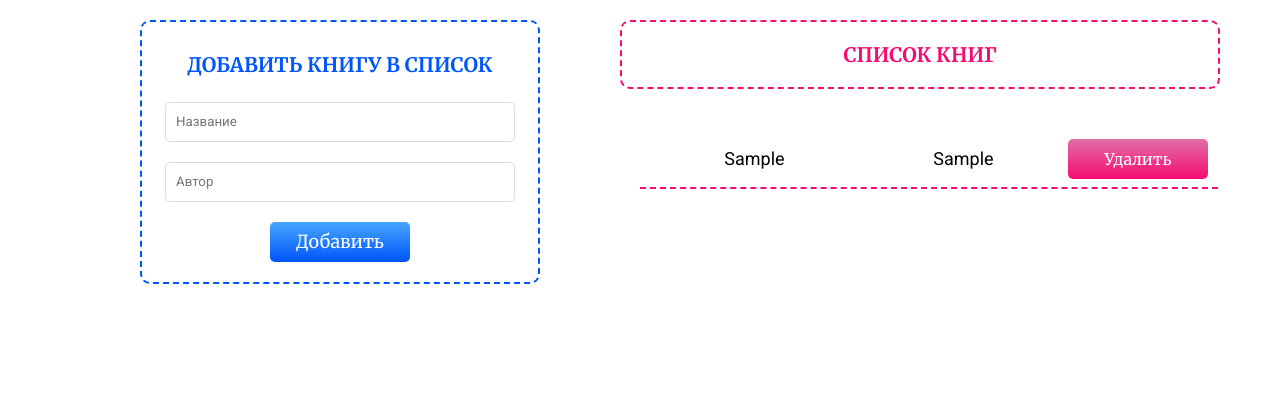
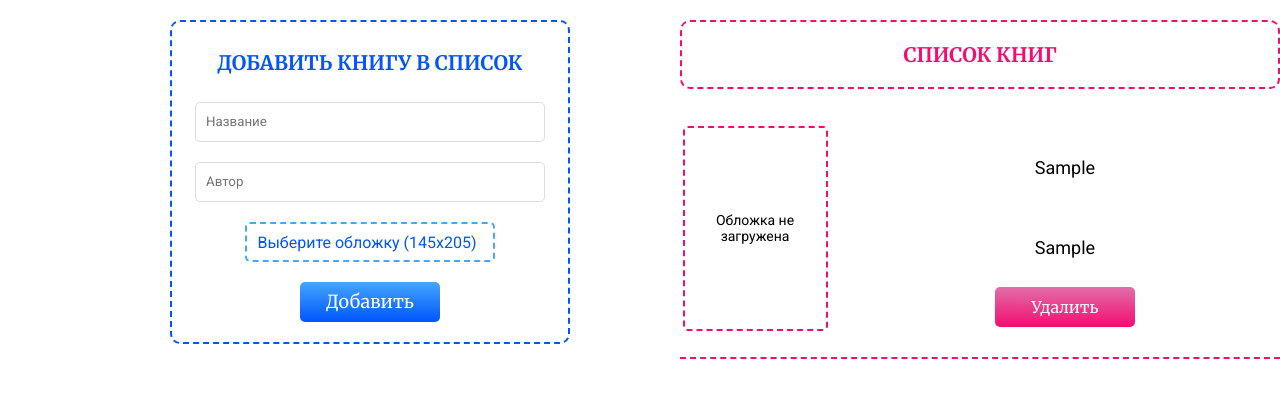
Before and after one commit to Varvaron/book-list, a React (Create React App) app: page / in a window 1280 px wide. Both pictures are taken after typing "Sample", "Sample" into the empty fields and a click on the button "Добавить". Shown: the top 398 px of the page. Built offline with nearby package versions, Linux system fonts and the light colour scheme.

Commit message:
добавлена возможность загружать обложку книге

```diff
--- a/src/App.js
+++ b/src/App.js
@@ -8,19 +8,35 @@ import './App.css';
 const App = () => {
   const [name, setName] = useLocalStorage('name', '');
   const [author, setAuthor] = useLocalStorage('author', '');
-  const [books, setBooks] = useLocalStorage("books", [])
+  const [cover, setCover] = useLocalStorage('cover', '')
+  const [books, setBooks] = useLocalStorage('books', [])
+
+  const addCover =() => {
+    const file = document.querySelector('input[type=file]').files[0];
+    const reader  = new FileReader();
+
+    if (file) {
+      reader.readAsDataURL(file);
+    }
+
+    reader.onloadend = () => {
+      setCover(reader.result);
+    }
+  }
 
   const addBook = () => {
     if (name.length && author.length) {
       const newBook = {
         id: Date.now(),
         name: name,
-        author: author
+        author: author,
+        cover: cover
       }
 
       setBooks((books) => [...books, newBook]);
       setName('');
       setAuthor('');
+      setCover('');
     }
 
     if (!name.length || !author.length) {
@@ -52,8 +68,8 @@ const App = () => {
 
   return (
     <div className='App'>
-      <AddForm name={name} author={author} setName={setName} setAuthor={setAuthor} onKeyPressAdd={onKeyPressAdd} addBook={addBook}/>
-      <BookList books={books} editBook={editBook} deleteBook={deleteBook}/>
+      <AddForm name={name} author={author} cover={cover} setName={setName} setAuthor={setAuthor} onKeyPressAdd={onKeyPressAdd} addBook={addBook} addCover={addCover} setCover={setCover}/>
+      <BookList books={books} editBook={editBook} deleteBook={deleteBook} addCover={addCover}/>
     </div>
   );
 }
--- a/src/components/add-form/add-form.css
+++ b/src/components/add-form/add-form.css
@@ -1,18 +1,19 @@
 .add-form {
   display: grid;
   justify-content: center;
-  grid-template-rows: repeat(4, 1fr);
+  grid-template-rows: repeat(5, 1fr);
   margin: 0 auto;
   padding: 10px;
   border: 2px dashed #0055FB;
   border-radius: 10px;
   box-sizing: border-box;
   justify-items: center;
+  align-items: center;
   min-width: 300px;
 }
 
 .add-form__heading {
-  margin: 20px 0 0;
+  margin: 0;
   text-align: center;
   font-size: 16px;
   text-transform: uppercase;
@@ -37,6 +38,38 @@
 .add-form__input:focus {
   opacity: 0.5;
   border: 2px solid #45A5FF;
+}
+
+.add-form__input-wrapper {
+  width: 250px;
+  height: 40px;
+  display: flex;
+  border: 2px dashed #45A6FF;
+  border-radius: 5px;
+  box-sizing: border-box;
+}
+
+.add-form__file {
+  position: absolute;
+  clip: rect(0 0 0 0);
+  width: 1px;
+  height: 1px;
+  margin: -1px;
+}
+
+.add-form__label {
+  min-width: 240px;
+  box-sizing: border-box;
+  display: flex;
+  justify-content: center;
+  align-items: center;
+  font-family: 'Roboto', sans-serif;
+  color: #0055FB;
+}
+
+.add-form__lavel-text {
+  border: 2px dashed #45A6FF;
+  text-align: center;
 }
 
 .add-form__button {
--- a/src/components/add-form/add-form.jsx
+++ b/src/components/add-form/add-form.jsx
@@ -1,6 +1,6 @@
 import './add-form.css';
 
-const AddForm = ({name, author, setName, setAuthor, onKeyPressAdd, addBook}) => {
+const AddForm = ({name, author, setName, setAuthor, onKeyPressAdd, addBook, addCover}) => {
   return (
     <form className='add-form'>
       <h2 className='add-form__heading'>Добавить книгу в список</h2>
@@ -20,6 +20,27 @@ const AddForm = ({name, author, setName, setAuthor, onKeyPressAdd, addBook}) =>
         onChange={(evt) => setAuthor(evt.target.value)}
         onKeyDown={(evt) => onKeyPressAdd(evt)}
       />
+      <div
+      className='add-form__input-wrapper'>
+        <input
+          type='file'
+          name='book-cover'
+          id='book-cover'
+          accept='image/png, image/jpeg, image/jpg'
+          className='add-form__file'
+          onChange={(evt) => addCover(evt)}
+        />
+        <label
+          htmlFor="book-cover"
+          className='add-form__label'
+        >
+          <span
+          className='add-form__label-text'
+          >
+            Выберите обложку (145х205)
+          </span>
+        </label>
+      </div>
       <button
         type='button'
         className='add-form__button'
--- a/src/components/book-item/book-item.css
+++ b/src/components/book-item/book-item.css
@@ -1,14 +1,32 @@
 .book-item {
   box-sizing: border-box;
-  padding: 10px;
   margin: 0 0 10px;
   cursor: pointer;
+  padding: 0 0 10px;
   outline: none;
   display: grid;
-  grid-template-rows: repeat(3, 1fr);
+  grid-template-rows: repeat(4, auto);
   align-items: center;
   justify-content: center;
   border-bottom: 2px dashed #f50c71;
+}
+
+.book-item__image {
+  display: block;
+  box-sizing: border-box;
+  width: 145px;
+  height: 205px;
+  justify-self: center;
+}
+
+.book-item__image--text {
+  font-size: 14px;
+  font-family: 'Roboto', sans-serif;
+  text-align: center;
+  border: 2px dashed #f50c71;
+  display: flex;
+  align-items: center;
+  border-radius: 5px;
 }
 
 .book-item__input {
@@ -21,6 +39,7 @@
   outline: none;
   font-size: 18px;
   text-align: center;
+  min-width: 280px;
 }
 
 .book-item__button {
@@ -42,12 +61,26 @@
 
 @media (min-width: 768px) {
   .book-item {
-    grid-template-columns: 2fr 1fr 1fr;
-    grid-template-rows: 1fr;
-    height: 60px;
+    grid-template-columns: 150px 1fr;
+    grid-template-rows: repeat(3, 1fr);
+    justify-items: start;
+    gap: 0 20px;
+    height: 250px;
+  }
+
+  .book-item__image {
+    grid-row: 1 / -1;
+  }
+
+  .book-item__input {
+    align-self: end;
+    justify-self: center;
+    min-width: 400px;
   }
 
   .book-item__button {
     font-size: 16px;
+    grid-row: 3 / -1;
+
   }
 }
--- a/src/components/book-item/book-item.jsx
+++ b/src/components/book-item/book-item.jsx
@@ -1,10 +1,19 @@
 import './book-item.css';
 
-const BookItem = ({id, name, editBook, author, deleteBook}) => {
+const BookItem = ({id, name, author, cover, editBook, deleteBook}) => {
+
+  const image =  cover ?
+    <img src={cover} alt='Обложка для книги' className='book-item__image'/>
+    :
+    <div className='book-item__image book-item__image--text'>
+      <p>Обложка не загружена</p>
+    </div>;
+
   return (
     <li
       className='book-item'
     >
+      {image}
       <input
         type='text'
         className='book-item__input'
--- a/src/components/book-list/book-list.css
+++ b/src/components/book-list/book-list.css
@@ -1,3 +1,8 @@
+.book-container {
+  box-sizing: border-box;
+  min-width: 350px;
+}
+
 .book-heading {
   font-family: 'Merriweather', serif;
   margin: 0 auto 10px;
@@ -14,13 +19,19 @@
 
 .book-list {
   list-style: none;
-  margin: 0;
-  padding: 20px;
+  margin: 0 auto;
+  padding: 0;
+  box-sizing: border-box;
+  min-width: 340px;
 }
 
 @media (min-width: 768px) {
   .book-heading {
     font-size: 18px;
+    min-width: 600px;
+  }
+
+  .book-list {
     min-width: 600px;
   }
 }
--- a/src/components/book-list/book-list.jsx
+++ b/src/components/book-list/book-list.jsx
@@ -2,15 +2,15 @@ import BookItem from '../book-item/book-item';
 
 import './book-list.css';
 
-const BookList = ({books, editBook, deleteBook}) => {
+const BookList = ({books, editBook, deleteBook, addCover}) => {
   return(
     <div className='book-container'>
     <h2 className='book-heading'>Список книг</h2>
       <ul className='book-list'>
       {
-        books.map(({name, author, id}) => {
+        books.map(({name, author, cover, id}) => {
           return (
-            <BookItem name={name} author={author} key={id} id={id} editBook={editBook} deleteBook={deleteBook}/>
+            <BookItem name={name} author={author} cover={cover} key={id} id={id} editBook={editBook} deleteBook={deleteBook}/>
           )
         })
       }
```
